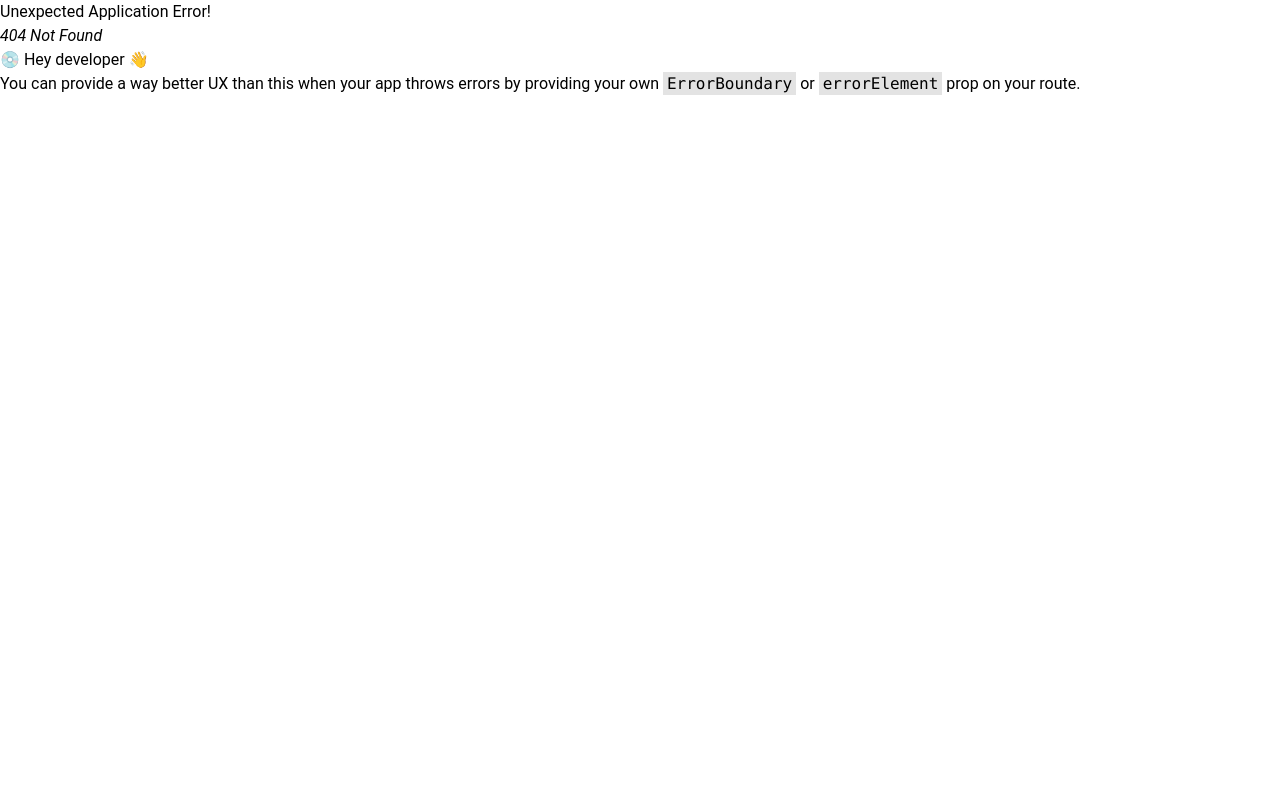
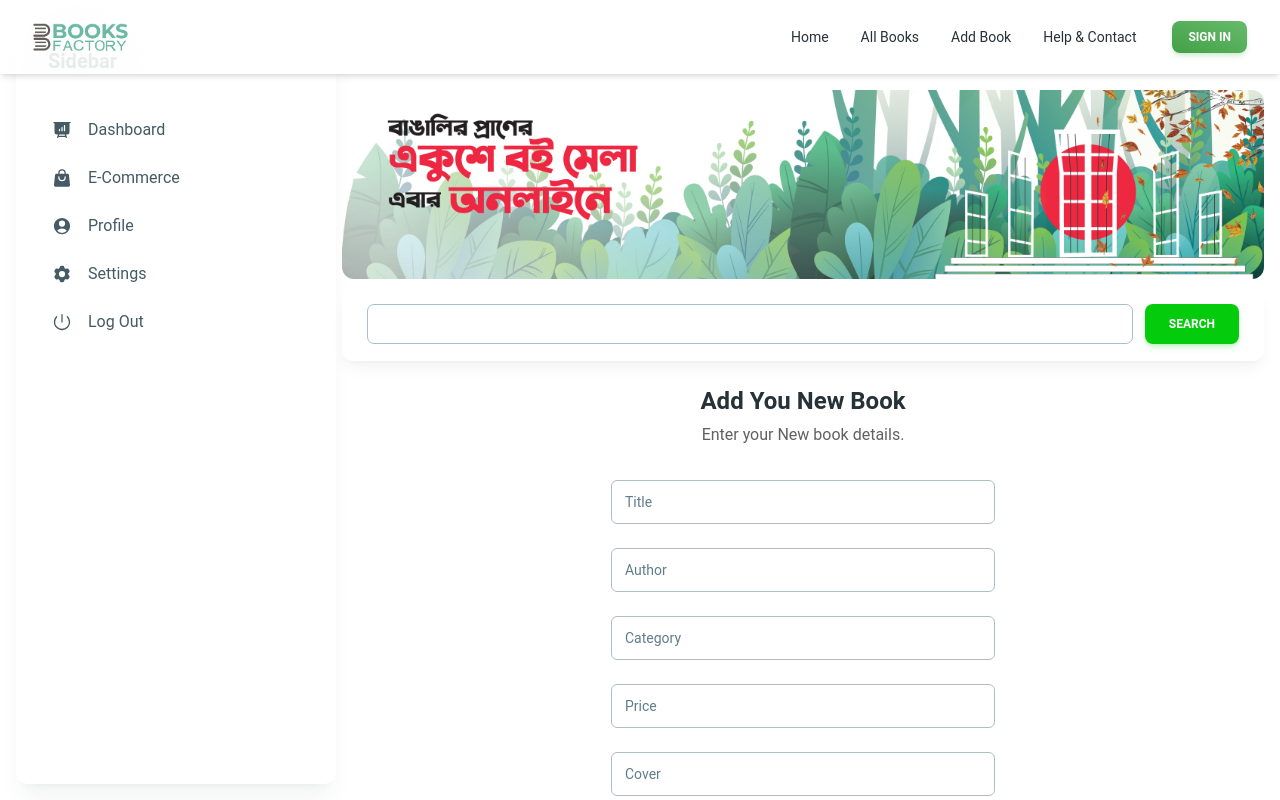
Before and after one commit to RuhulAmin3/book-catalog-frontend, a React (Vite) app: page /add-book in a window 1280 px wide. Before the commit this address had no page. Shown: the top 800 px of the page. Built offline with nearby package versions, Linux system fonts and the light colour scheme.

Commit message:
add book and edit book component done

```diff
--- a/src/components/BookCard.tsx
+++ b/src/components/BookCard.tsx
@@ -25,7 +25,7 @@ import {
           </Typography>
         </CardBody>
         <CardFooter className="pt-0">
-          <Button>Details</Button>
+          <Button color="green">Details</Button>
         </CardFooter>
       </Card>
     );
--- a/src/components/HeaderNavbar.tsx
+++ b/src/components/HeaderNavbar.tsx
@@ -27,9 +27,29 @@ export default function HeaderNavbar() {
         color="blue-gray"
         className="p-1 font-normal"
       >
-        <a href="/" className="flex items-center">
+        <Link to="/" className="flex items-center">
           Home
-        </a>
+        </Link>
+      </Typography>
+      <Typography
+        as="li"
+        variant="small"
+        color="blue-gray"
+        className="p-1 font-normal"
+      >
+        <Link to="/all-books" className="flex items-center">
+          All Books
+        </Link>
+      </Typography>
+      <Typography
+        as="li"
+        variant="small"
+        color="blue-gray"
+        className="p-1 font-normal"
+      >
+        <Link to="/add-book" className="flex items-center">
+          Add Book
+        </Link>
       </Typography>
       <Typography
         as="li"
@@ -58,7 +78,7 @@ export default function HeaderNavbar() {
           <div className="flex items-center gap-4">
             <div className="mr-4 hidden lg:block">{navList}</div>
             <Link to={"/login"}>
-            <Button
+            <Button color="green"
               variant="gradient"
               size="sm"
               className="hidden lg:inline-block"
@@ -107,7 +127,7 @@ export default function HeaderNavbar() {
         </div>
         <Collapse open={openNav}>
           {navList}
-          <Button variant="gradient" size="sm" fullWidth className="mb-2">
+          <Button color="green" variant="gradient" size="sm" fullWidth className="mb-2">
             <span>Sign in</span>
           </Button>
         </Collapse>
--- a/src/components/Searchbar.tsx
+++ b/src/components/Searchbar.tsx
@@ -16,7 +16,7 @@ export default function Example() {
             placeholder="search by title, author and genre..."
             className="min-w-full"
             />
-            <Button>Search</Button>
+            <Button color="green">Search</Button>
             </div>
       </figcaption>
     </figure>
--- a/src/layout/MainLayout.tsx
+++ b/src/layout/MainLayout.tsx
@@ -13,8 +13,9 @@ const MainLayout = () => {
          <div className='col-span-9 p-4'>
             <div>
                 <Searchbar/>
-
+                <div className='my-6'>
                  <Outlet/>
+                </div>
             </div>
          </div>
      </div>
--- a/src/pages/AddBook.tsx
+++ b/src/pages/AddBook.tsx
@@ -1,7 +1,33 @@
-const AddBook = () => {
+import {
+  Card,
+  Input,
+  Button,
+  Typography,
+  Textarea,
+} from "@material-tailwind/react";
+
+export default function AddBook() {
   return (
-    <div>AddBook</div>
-  )
+    <Card color="transparent" shadow={false} className="text-center">
+      <Typography variant="h4" color="blue-gray">
+       Add You New Book
+      </Typography>
+      <Typography color="gray" className="mt-1 font-normal">
+        Enter your New book details.
+      </Typography>
+      <form className="mt-8 mb-2 w-80 max-w-screen-lg sm:w-96 mx-auto">
+        <div className="mb-4 flex flex-col gap-6">
+          <Input size="lg" label="Title" type="text" />
+          <Input size="lg" label="Author" type="text" />
+          <Input size="lg" label="Category" type="text" />
+          <Input size="lg" label="Price" type="number" />
+          <Input size="lg" label="Cover" type="text" />
+          <Textarea size="lg" label="Description" />
+        </div>
+        <Button color="green" className="mt-6" fullWidth>
+          Add New Book
+        </Button>
+      </form>
+    </Card>
+  );
 }
-
-export default AddBook
--- /dev/null
+++ b/src/pages/AllBooks.tsx
@@ -0,0 +1,16 @@
+import BookCard from '../components/BookCard'
+
+const AllBooks = () => {
+  return (
+    <div className='grid grid-cols-1 md:grid-cols-3 gap-6 my-6'>
+    <BookCard/>
+    <BookCard/>
+    <BookCard/>
+    <BookCard/>
+    <BookCard/>
+    <BookCard/>
+</div>
+  )
+}
+
+export default AllBooks
--- a/src/pages/EditBook.tsx
+++ b/src/pages/EditBook.tsx
@@ -1,7 +1,33 @@
-const EditBook = () => {
+import {
+  Card,
+  Input,
+  Button,
+  Typography,
+  Textarea,
+} from "@material-tailwind/react";
+
+export default function EditBook() {
   return (
-    <div>EditBook</div>
-  )
+    <Card color="transparent" shadow={false} className="text-center">
+      <Typography variant="h4" color="blue-gray">
+       Add You New Book
+      </Typography>
+      <Typography color="gray" className="mt-1 font-normal">
+        Enter your New book details.
+      </Typography>
+      <form className="mt-8 mb-2 w-80 max-w-screen-lg sm:w-96 mx-auto">
+        <div className="mb-4 flex flex-col gap-6">
+          <Input size="lg" label="Title" type="text" />
+          <Input size="lg" label="Author" type="text" />
+          <Input size="lg" label="Category" type="text" />
+          <Input size="lg" label="Price" type="number" />
+          <Input size="lg" label="Cover" type="text" />
+          <Textarea size="lg" label="Description" />
+        </div>
+        <Button color="green" className="mt-6" fullWidth>
+          Update Book
+        </Button>
+      </form>
+    </Card>
+  );
 }
-
-export default EditBook
--- a/src/pages/LatestBooks.tsx
+++ b/src/pages/LatestBooks.tsx
@@ -2,24 +2,19 @@ import { Button } from '@material-tailwind/react'
 import BookCard from '../components/BookCard'
 
 const LatestBooks = () => {
-    return (
-        <>
-            <div className='flex gap-4 my-5 items-center justify-center'>
-                <hr className='h-[3px] w-full block bg-gray-300' />
-                <h3 className='text-xl inline-block w-[60%] text-center font-bold capitalize'>Latest book for sale</h3>
-                <hr className='h-[3px] w-full block bg-gray-300' />
-            </div>
-            <div className='grid grid-cols-1 md:grid-cols-3 gap-6'>
-                <BookCard />
-                <BookCard />
-                <BookCard />
-                <BookCard />
-                <BookCard />
-                <BookCard />
-            </div>
-            <Button className='my-5 block mx-auto'>More Books</Button>
-        </>
-    )
+  return (
+    <>
+    <div className='grid grid-cols-1 md:grid-cols-3 gap-6 my-6'>
+        <BookCard/>
+        <BookCard/>
+        <BookCard/>
+        <BookCard/>
+        <BookCard/>
+        <BookCard/>
+    </div>
+    <Button color="green" className='my-5 block mx-auto'>More Books</Button>
+    </>
+  )
 }
 
 export default LatestBooks
--- a/src/pages/LoginPage.tsx
+++ b/src/pages/LoginPage.tsx
@@ -30,7 +30,7 @@ export default function LoginPage() {
             <Input label="Password" size="lg" />
           </CardBody>
           <CardFooter className="pt-0">
-            <Button variant="gradient" fullWidth>
+            <Button color="green" variant="gradient" fullWidth>
               Sign In
             </Button>
             <Typography variant="small" className="mt-6 flex justify-center">
--- a/src/pages/SignupPage.jsx
+++ b/src/pages/SignupPage.jsx
@@ -32,7 +32,7 @@ export default function SignupPage() {
             <Input label="Password" size="lg" />
           </CardBody>
           <CardFooter className="pt-0">
-            <Button variant="gradient" fullWidth>
+            <Button color="green" variant="gradient" fullWidth>
               Create Account
             </Button>
             <Typography variant="small" className="mt-6 flex justify-center">
```
Also changed, not shown: src/routes/index.tsx (+15 -0 lines).
